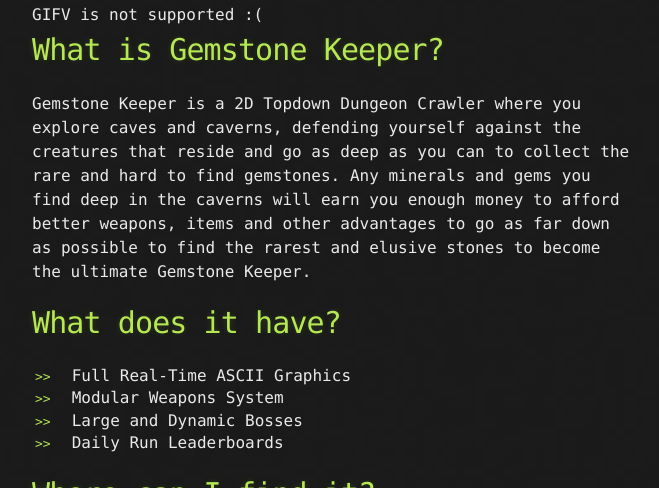
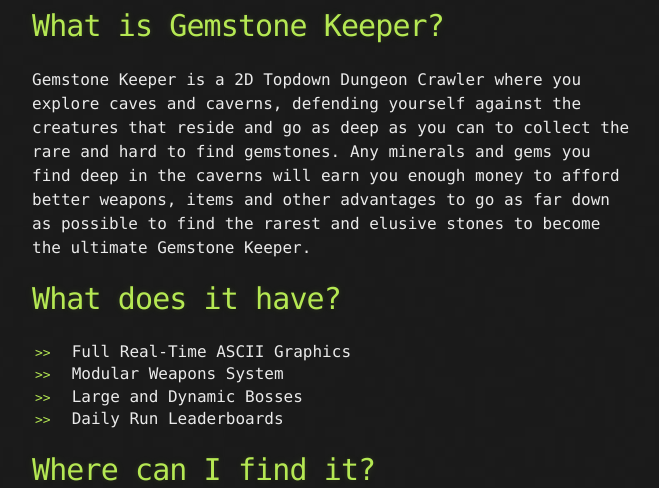
Before and after one commit to gamepopper/Gemstone-Keeper-Site, a Jekyll site: the page built from index.md, in a window 1280 px wide and 900 px high, scrolled down 583 px, cut to the strip 255-743 px from the top of the window. Shown: the whole strip, without its empty margins (308-967 px from the left). Built offline with Jekyll 4.4.1, drawn with Linux system fonts in a browser that asks for light colours; some of the changed text lies outside the part shown.

Commit message:
no message

```diff
--- a/index.md
+++ b/index.md
@@ -10,7 +10,6 @@ layout: default
         <source type="video/webm" src="http://i.imgur.com/OtsPZUo.webm" />
         <source type="video/mp4" src="http://i.imgur.com/OtsPZUo.mp4" />
     </video>
-	GIFV is not supported :(
 </div>
 
 # What is Gemstone Keeper?
@@ -38,7 +37,6 @@ The game will be available on Steam for Windows on March 31st 2017, watch this s
         <source type="video/webm" src="http://i.imgur.com/dWUuUfK.webm" />
         <source type="video/mp4" src="http://i.imgur.com/dWUuUfK.mp4" />
     </video>
-	GIFV is not supported :(
 </div>
 
 # Follow Us
```
